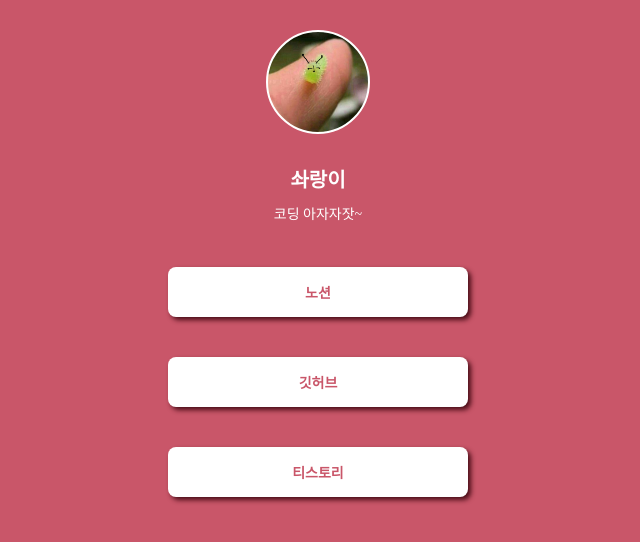
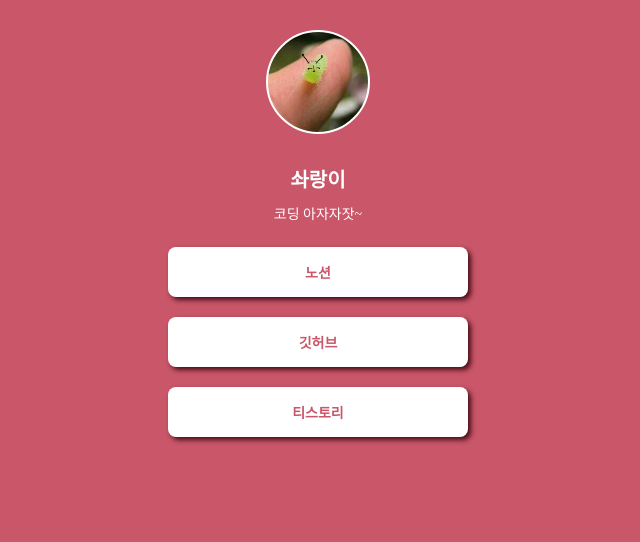
Before and after one commit to limsarang/mypage, a plain HTML site: page index.html in a window 1280 px wide. Shown: the whole page, without its empty margins (322-962 px from the left). Drawn offline with Linux system fonts and the light colour scheme; a web font is replaced by a local one.

Commit message:
Update index.html

```diff
--- a/index.html
+++ b/index.html
@@ -74,8 +74,7 @@
             justify-content: center;
             align-items: center;
 
-            margin-top: 30px;
-            margin-bottom: 10px;
+            margin: 10px auto 10px auto;
             text-decoration: none;
         }
 
```
